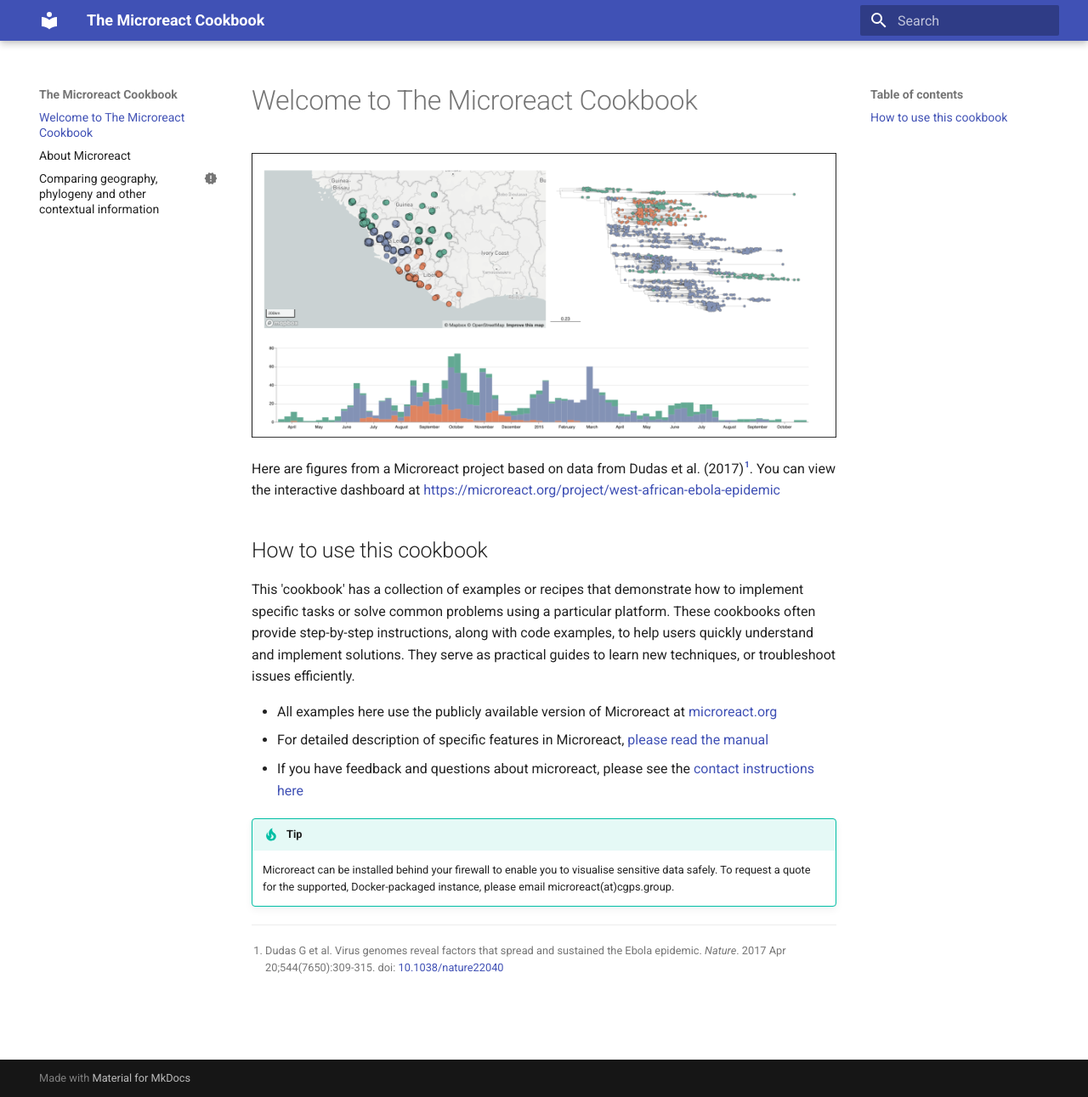
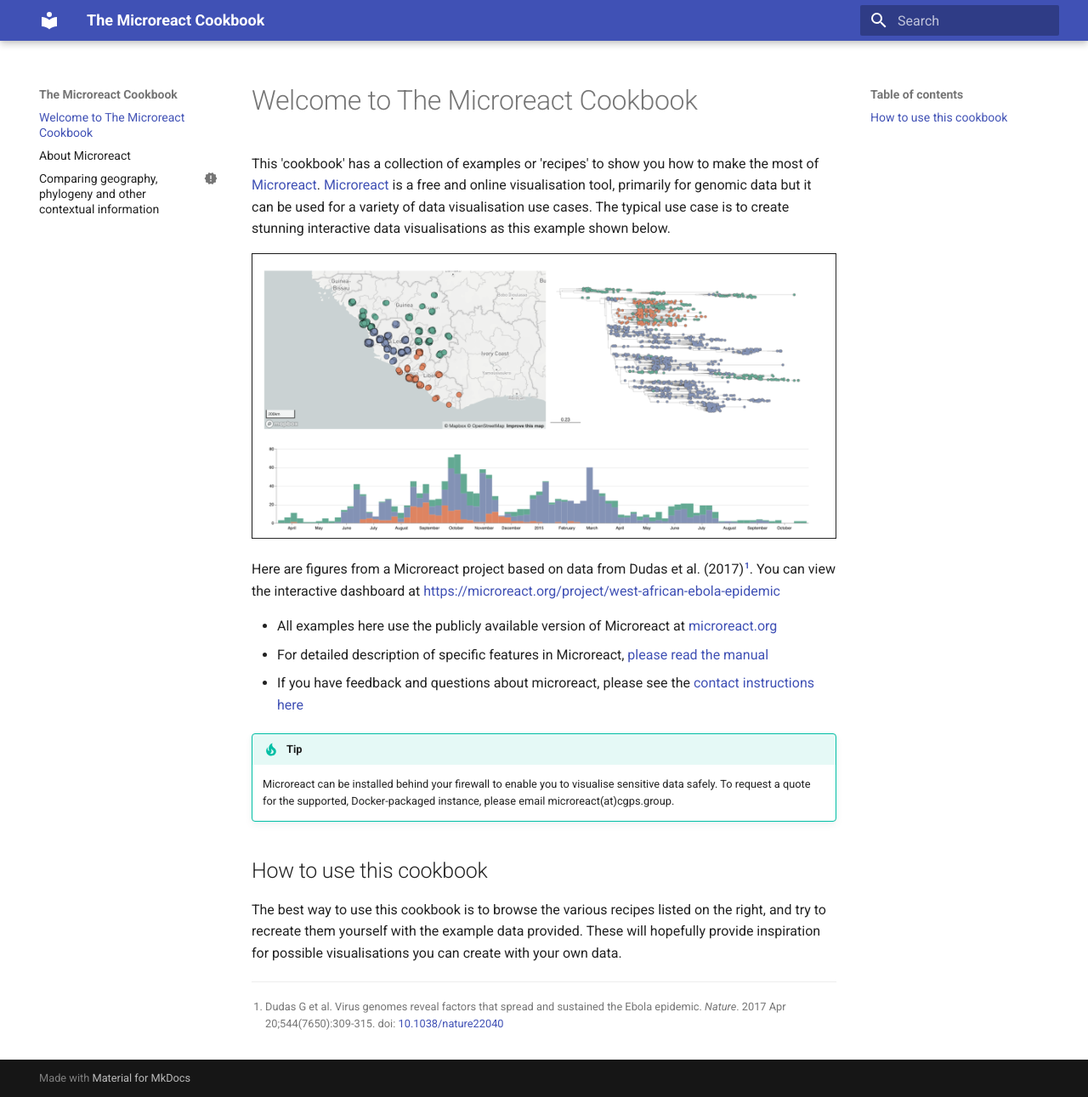
Before and after one commit to happykhan/microreact-cookbook, an MkDocs documentation site: the page built from docs/index.md, in a window 1280 px wide and 1291 px high. Shown: the whole window at 85% size. Built offline with MkDocs 1.6.1 and Material for MkDocs 9.7.7, drawn with Linux system fonts in a browser that asks for light colours.

Commit message:
neww template

```diff
--- a/docs/index.md
+++ b/docs/index.md
@@ -1,14 +1,11 @@
 # Welcome to The Microreact Cookbook
 
-
+This 'cookbook' has a collection of examples or 'recipes' to show you how to make the most of [Microreact](https://microreact.org/). [Microreact](https://microreact.org/) is a free and online visualisation tool, primarily for genomic data but it can be used for a variety of data visualisation use cases. The typical use case is to create stunning interactive data visualisations as this example shown below.
 
 ![Showcase image](./showcase.png)
 
 Here are figures from a Microreact project based on data from Dudas et al. (2017)[^1]. You can view the interactive dashboard at [https://microreact.org/project/west-african-ebola-epidemic](https://microreact.org/project/west-african-ebola-epidemic)
 
-## How to use this cookbook
-
-This 'cookbook' has a collection of examples or recipes that demonstrate how to implement specific tasks or solve common problems using a particular platform. These cookbooks often provide step-by-step instructions, along with code examples, to help users quickly understand and implement solutions. They serve as practical guides to learn new techniques, or troubleshoot issues efficiently.
 
 * All examples here use the publicly available version of Microreact at [microreact.org](https://microreact.org/)
 * For detailed description of specific features in Microreact, [please read the manual](https://docs.microreact.org/)
@@ -19,3 +16,7 @@
     To request a quote for the supported, Docker-packaged instance, please email microreact(at)cgps.group.
 
 [^1]: Dudas G et al. Virus genomes reveal factors that spread and sustained the Ebola epidemic. *Nature*. 2017 Apr 20;544(7650):309-315. doi: [10.1038/nature22040](http://dx.doi.org/10.1038/nature22040)
+
+## How to use this cookbook
+
+The best way to use this cookbook is to browse the various recipes listed on the right, and try to recreate them yourself with the example data provided. These will hopefully provide inspiration for possible visualisations you can create with your own data.
```
Also changed, not shown: README.md (+2 -0 lines), 1 other file.
